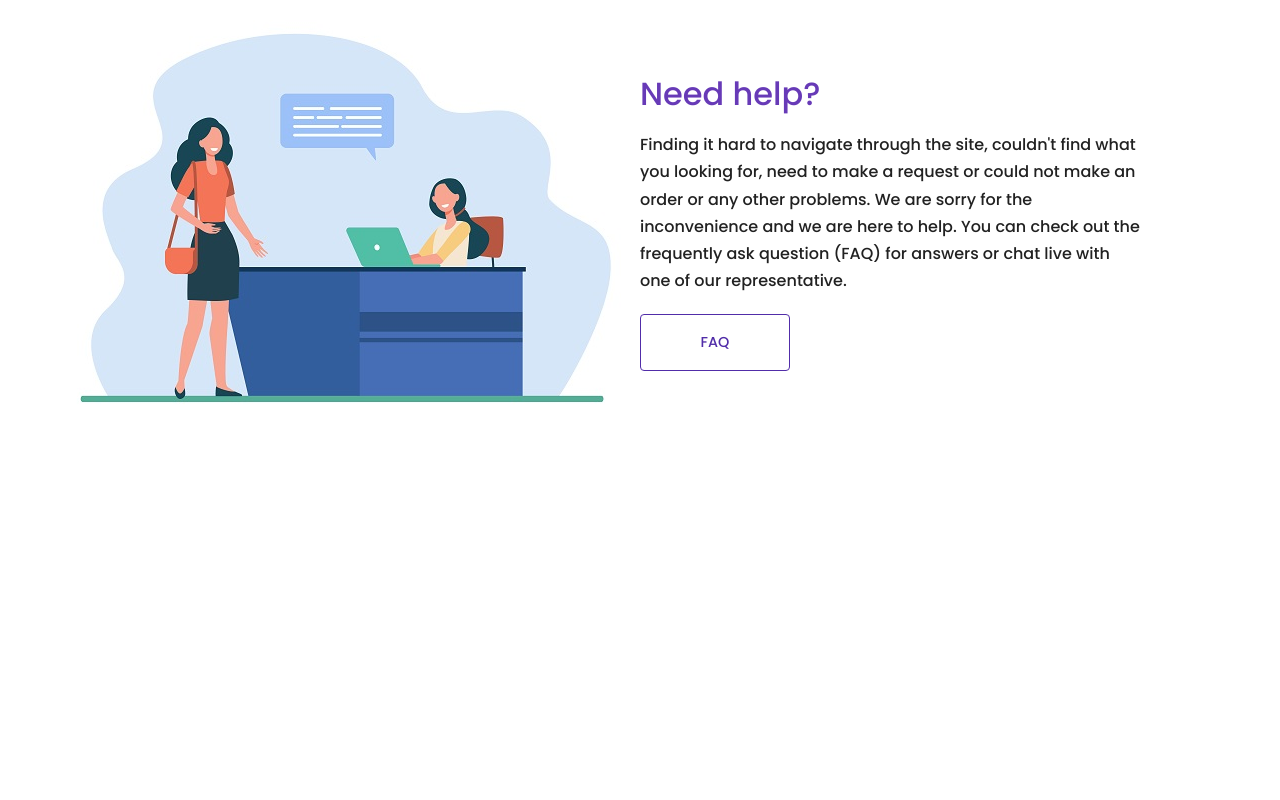
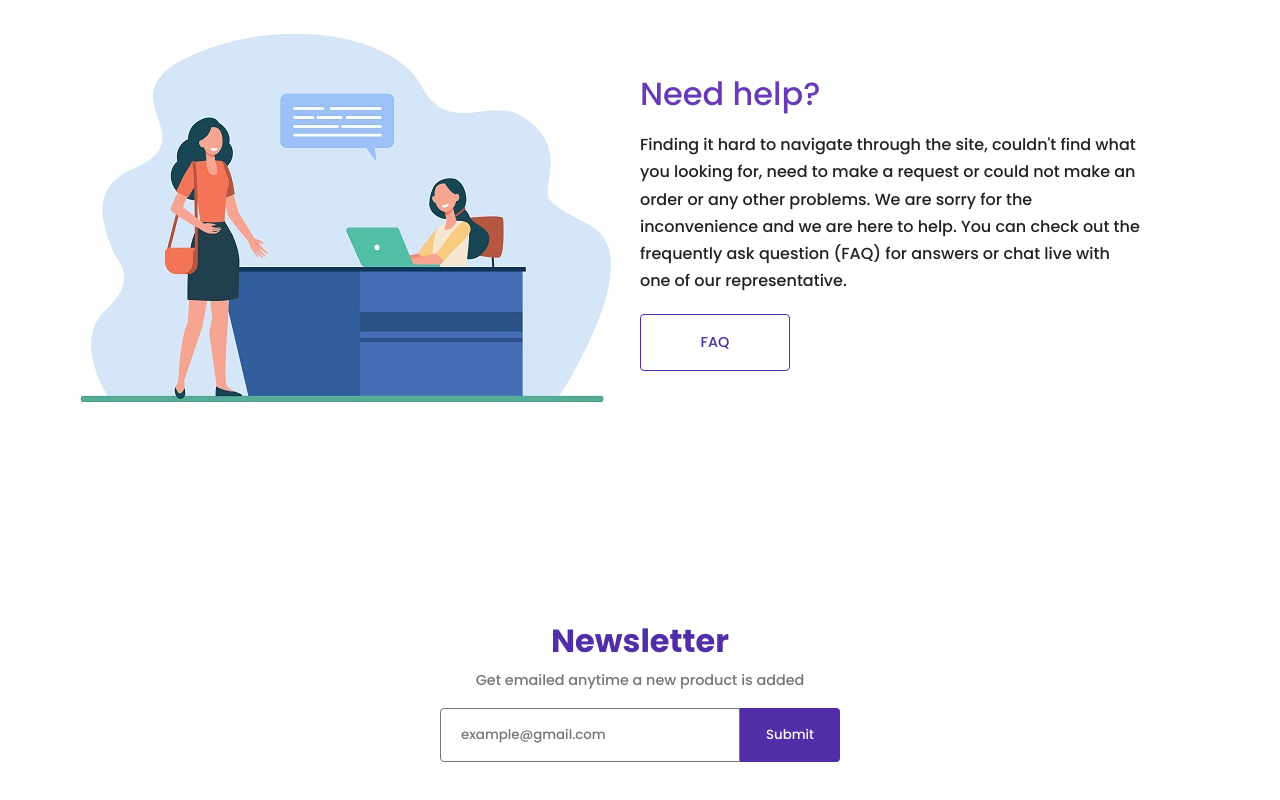
Before and after one commit to 21base/Superflyfits, a React (Create React App) app: page / in a window 1280 px wide. Shown: the part 3932-4732 px from the top of the page. Before the commit the page ends 4456 px from the top, so only its background shows below. Built offline with nearby package versions, Linux system fonts and the light colour scheme; the HTML template or start-up script is replaced by a standard one.

Commit message:
Added code for the newsletter

```diff
--- /dev/null
+++ b/src/Components/Newsletter.jsx
@@ -0,0 +1,59 @@
+import styled from "styled-components";
+
+const Container = styled.div`
+  width: 100vw;
+  padding: 40px 45px;
+`;
+
+const Wrapper = styled.div`
+  padding: 50px 0;
+  text-align: center;
+`;
+
+const Title = styled.h1`
+  color: ${(props) => props.theme.colors.secondary};
+  font-weight: 600;
+`;
+
+const SubHead = styled.p`
+  color: ${(props) => props.theme.colors.dark_grey};
+  margin-bottom: 15px;
+  font-size: 0.9rem;
+`;
+
+const InputHolder = styled.div`
+  width: 400px;
+  margin: 0 auto;
+`;
+
+const Input = styled.input`
+  border: 1px solid ${(props) => props.theme.colors.dark_grey};
+  width: calc(100% - 100px);
+  padding: 15px 20px;
+  border-radius: 4px 0 0 4px;
+`;
+
+const SubmitBtn = styled.button`
+  background: ${(props) => props.theme.colors.secondary};
+  color: ${(props) => props.theme.colors.white};
+  border-radius: 0 4px 4px 0;
+  width: 100px;
+  padding: 16px 0;
+`;
+
+const Newsletter = () => {
+  return (
+    <Container>
+      <Wrapper>
+        <Title>Newsletter</Title>
+        <SubHead>Get emailed anytime a new product is added</SubHead>
+        <InputHolder>
+          <Input placeholder="example@gmail.com" />
+          <SubmitBtn>Submit</SubmitBtn>
+        </InputHolder>
+      </Wrapper>
+    </Container>
+  );
+};
+
+export default Newsletter;
--- a/src/Pages/Home.jsx
+++ b/src/Pages/Home.jsx
@@ -3,6 +3,7 @@ import Goproducts from "../Components/Goproducts";
 import Help from "../Components/Help";
 import Hero from "../Components/Hero";
 import Navbar from "../Components/Navbar";
+import Newsletter from "../Components/Newsletter";
 
 const Home = () => {
   return (
@@ -12,6 +13,7 @@ const Home = () => {
       <Categories />
       <Goproducts />
       <Help />
+      <Newsletter />
     </>
   );
 };
```
